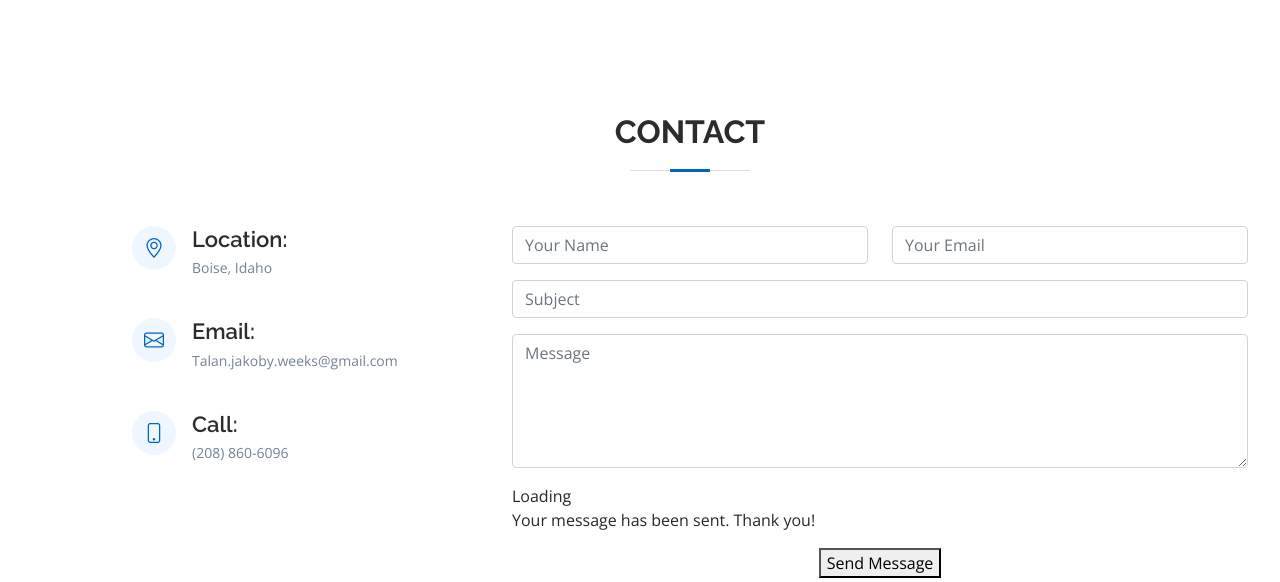
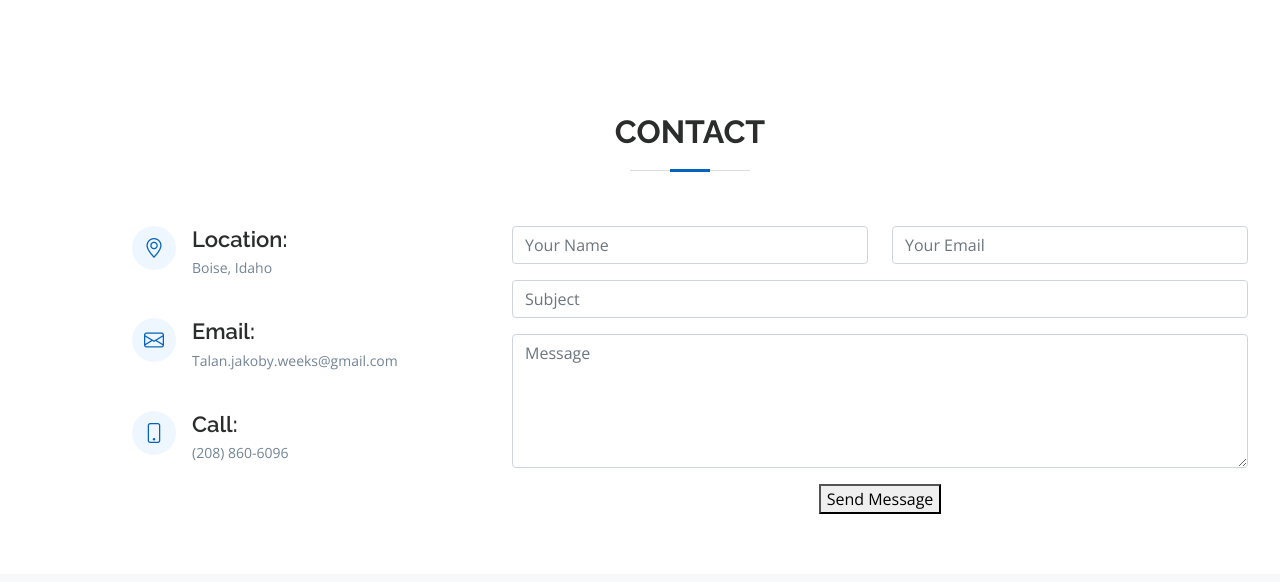
Before and after one commit to TalanWeeks/Landing-Page, a plain HTML site: page index.html in a window 1280 px wide. Shown: the part 5110-5692 px from the top of the page. Drawn offline with nearby package versions, Linux system fonts and the light colour scheme.

Commit message:
removed email text

```diff
--- a/index.html
+++ b/index.html
@@ -606,9 +606,7 @@
                 <textarea class="form-control" name="message" rows="5" placeholder="Message" required></textarea>
               </div>
               <div class="my-3">
-                <div class="loading">Loading</div>
                 <div class="error-message"></div>
-                <div class="sent-message">Your message has been sent. Thank you!</div>
               </div>
               <div class="text-center"><button type="submit">Send Message</button></div>
             </form>
```
